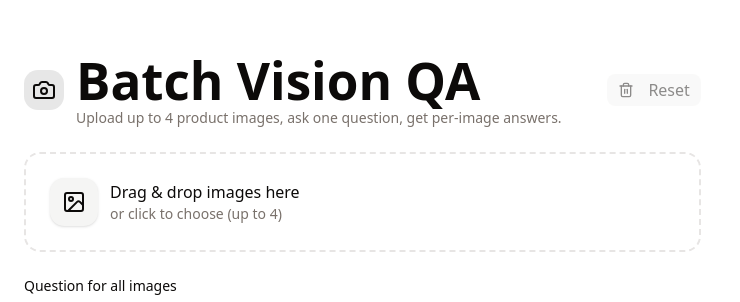
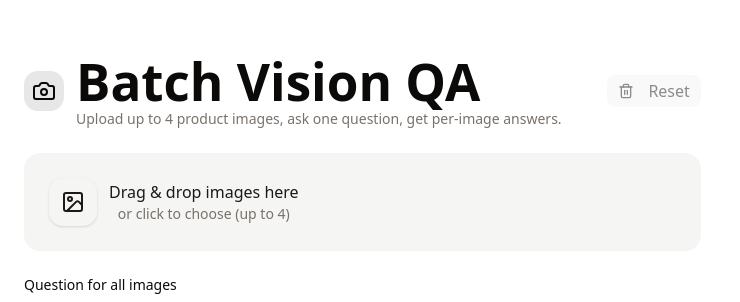
Before and after one commit to jontroncoso/vercept, a React (Vite) app: page /backup in a window 1280 px wide. Shown: the part 132-434 px from the top of the page, without its empty margins (0-740 px from the left). Built offline with nearby package versions, Linux system fonts and the light colour scheme.

Commit message:
sonarqube fixes

```diff
--- a/package.json
+++ b/package.json
@@ -19,7 +19,8 @@
     "react-dom": "^19.1.1",
     "react-router": "^7.9.3",
     "tailwind-merge": "^3.3.1",
-    "tailwindcss": "^4.1.13"
+    "tailwindcss": "^4.1.13",
+    "uuid": "^13.0.0"
   },
   "devDependencies": {
     "@eslint/js": "^9.36.0",
--- a/src/App.tsx
+++ b/src/App.tsx
@@ -97,10 +97,10 @@ export default function App() {
 function Chip({
   icon: Icon,
   children,
-}: {
+}: Readonly<{
   icon: LucideIcon;
   children?: React.ReactNode;
-}) {
+}>) {
   return (
     <button className="inline-flex items-center gap-2 rounded-full border px-2 py-1 text-sm text-muted min-h-6 min-w-6 leading-1">
       <Icon className="h-4 w-4" /> {children}
--- a/src/Backup.tsx
+++ b/src/Backup.tsx
@@ -1,4 +1,5 @@
 import React, { useCallback, useMemo, useRef, useState } from "react";
+import { v4 as uid } from "uuid";
 import { Card, CardContent, CardHeader, CardTitle } from "@/components/ui/card";
 import { Button } from "@/components/ui/button";
 import { Textarea } from "@/components/ui/textarea";
@@ -63,8 +64,6 @@ type PerImageResult = {
 };
 
 // --------------------- Helper Utilities ----------------------
-
-const uid = () => Math.random().toString(36).slice(2);
 
 const bytes = (n: number) =>
   n < 1024
@@ -141,7 +140,7 @@ const Dropzone: React.FC<{
   onFiles: (files: File[]) => void;
   disabled?: boolean;
 }> = ({ onFiles, disabled }) => {
-  const ref = useRef<HTMLDivElement>(null);
+  const ref = useRef<HTMLButtonElement>(null);
   const onDrop = useCallback(
     (e: React.DragEvent) => {
       e.preventDefault();
@@ -171,7 +170,7 @@ const Dropzone: React.FC<{
   };
 
   return (
-    <div
+    <button
       ref={ref}
       onClick={onClick}
       onDrop={onDrop}
@@ -191,7 +190,7 @@ const Dropzone: React.FC<{
           </div>
         </div>
       </div>
-    </div>
+    </button>
   );
 };
 
```
Also changed, not shown: 1 other file (tests, documents, lock files or other folders).
